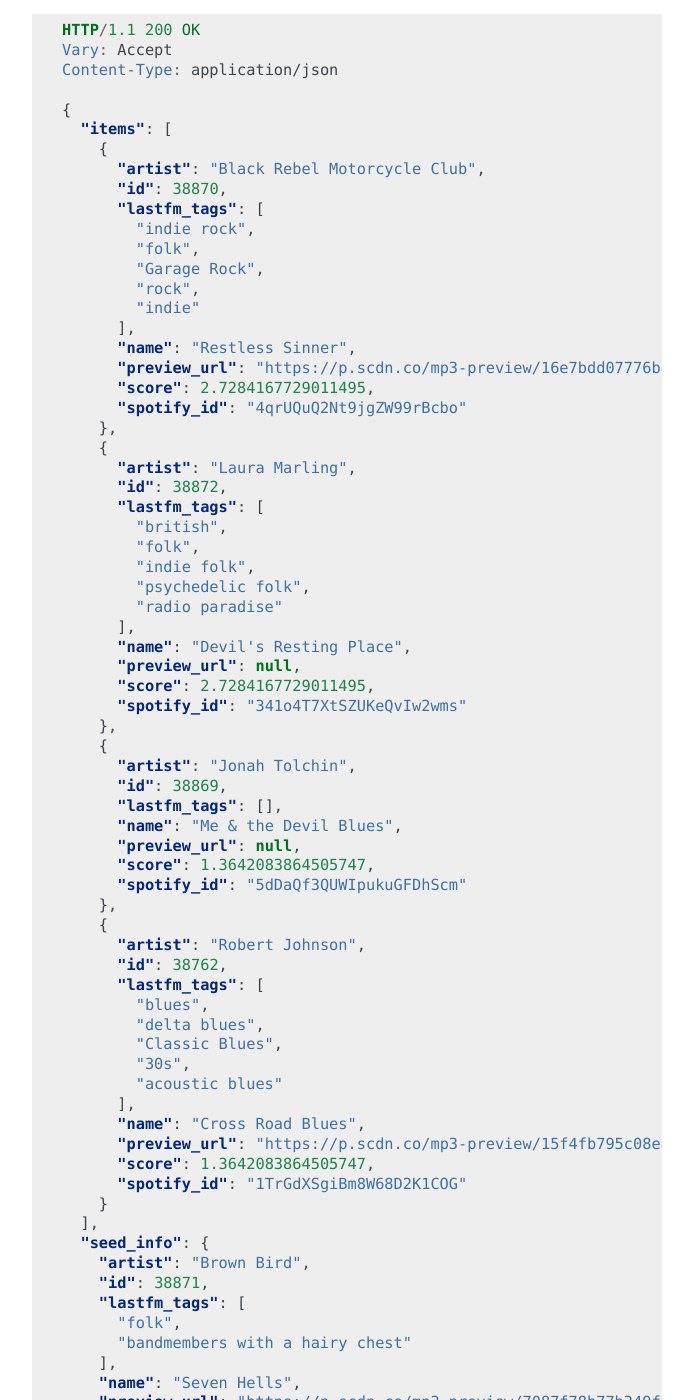
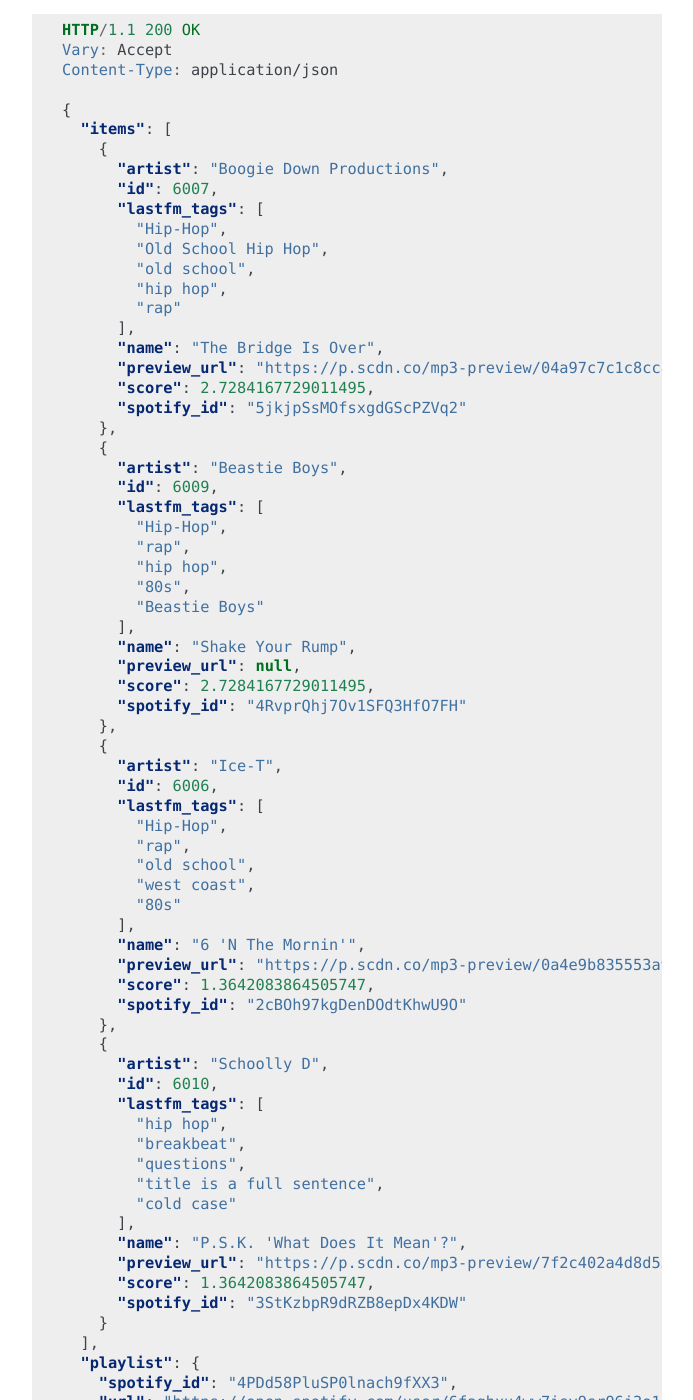
Before and after one commit to Stavros0x00/playlist_api, a Sphinx documentation site: the page built from docs/index.rst, in a window 1280 px wide and 1400 px high, scrolled down 2251 px. Shown: the whole window, without its empty margins (418-1111 px from the left). Built offline with Sphinx 7.4.7, drawn with Linux system fonts in a browser that asks for light colours; some of the changed text lies outside the part shown.

Commit message:
changed api docs

```diff
--- a/docs/index.rst
+++ b/docs/index.rst
@@ -132,70 +132,83 @@
       {
         "items": [
           {
-            "artist": "Black Rebel Motorcycle Club",
-            "id": 38870,
+            "artist": "Boogie Down Productions",
+            "id": 6007,
             "lastfm_tags": [
-              "indie rock",
-              "folk",
-              "Garage Rock",
-              "rock",
-              "indie"
+              "Hip-Hop",
+              "Old School Hip Hop",
+              "old school",
+              "hip hop",
+              "rap"
             ],
-            "name": "Restless Sinner",
-            "preview_url": "https://p.scdn.co/mp3-preview/16e7bdd07776b8bcfb0a565939450253451b895b?cid=0c0bb28de56d49d3b925f9755a289113",
+            "name": "The Bridge Is Over",
+            "preview_url": "https://p.scdn.co/mp3-preview/04a97c7c1c8cc89293006d3f4e57aac4ccf824bd?cid=0c0bb28de56d49d3b925f9755a289113",
             "score": 2.7284167729011495,
-            "spotify_id": "4qrUQuQ2Nt9jgZW99rBcbo"
+            "spotify_id": "5jkjpSsMOfsxgdGScPZVq2"
           },
           {
-            "artist": "Laura Marling",
-            "id": 38872,
+            "artist": "Beastie Boys",
+            "id": 6009,
             "lastfm_tags": [
-              "british",
-              "folk",
-              "indie folk",
-              "psychedelic folk",
-              "radio paradise"
+              "Hip-Hop",
+              "rap",
+              "hip hop",
+              "80s",
+              "Beastie Boys"
             ],
-            "name": "Devil's Resting Place",
+            "name": "Shake Your Rump",
             "preview_url": null,
             "score": 2.7284167729011495,
-            "spotify_id": "341o4T7XtSZUKeQvIw2wms"
+            "spotify_id": "4RvprQhj7Ov1SFQ3HfO7FH"
           },
           {
-            "artist": "Jonah Tolchin",
-            "id": 38869,
-            "lastfm_tags": [],
-            "name": "Me & the Devil Blues",
-            "preview_url": null,
+            "artist": "Ice-T",
+            "id": 6006,
+            "lastfm_tags": [
+              "Hip-Hop",
+              "rap",
+              "old school",
+              "west coast",
+              "80s"
+            ],
+            "name": "6 'N The Mornin'",
+            "preview_url": "https://p.scdn.co/mp3-preview/0a4e9b835553a99d1b1a4934443fecc1d3a24dd2?cid=0c0bb28de56d49d3b925f9755a289113",
             "score": 1.3642083864505747,
-            "spotify_id": "5dDaQf3QUWIpukuGFDhScm"
+            "spotify_id": "2cBOh97kgDenDOdtKhwU9O"
           },
           {
-            "artist": "Robert Johnson",
-            "id": 38762,
+            "artist": "Schoolly D",
+            "id": 6010,
             "lastfm_tags": [
-              "blues",
-              "delta blues",
-              "Classic Blues",
-              "30s",
-              "acoustic blues"
+              "hip hop",
+              "breakbeat",
+              "questions",
+              "title is a full sentence",
+              "cold case"
             ],
-            "name": "Cross Road Blues",
-            "preview_url": "https://p.scdn.co/mp3-preview/15f4fb795c08eaded1a326baa0e72cfc05ad1ddf?cid=0c0bb28de56d49d3b925f9755a289113",
+            "name": "P.S.K. 'What Does It Mean'?",
+            "preview_url": "https://p.scdn.co/mp3-preview/7f2c402a4d8d53524f4b01a7db9dc41955461e92?cid=0c0bb28de56d49d3b925f9755a289113",
             "score": 1.3642083864505747,
-            "spotify_id": "1TrGdXSgiBm8W68D2K1COG"
+            "spotify_id": "3StKzbpR9dRZB8epDx4KDW"
           }
         ],
+        "playlist": {
+          "spotify_id": "4PDd58PluSP0lnach9fXX3",
+          "url": "https://open.spotify.com/user/6faqhxu4ww7isy9sr96j3o116/playlist/4PDd58PluSP0lnach9fXX3"
+        },
         "seed_info": {
-          "artist": "Brown Bird",
-          "id": 38871,
+          "artist": "De La Soul",
+          "id": 6008,
           "lastfm_tags": [
-            "folk",
-            "bandmembers with a hairy chest"
+            "Hip-Hop",
+            "hip hop",
+            "old school",
+            "rap",
+            "80s"
           ],
-          "name": "Seven Hells",
-          "preview_url": "https://p.scdn.co/mp3-preview/7087f78b77b349f63ebb0c9eefe06db1cdb8276a?cid=0c0bb28de56d49d3b925f9755a289113",
-          "spotify_id": "1mpkTTUxWTB3FlO2OlRIB4"
+          "name": "Me, Myself And I",
+          "preview_url": null,
+          "spotify_id": "30UTvW5IQWXmvdcZ1zbF6R"
         }
       }
 
```
Also changed, not shown: other parts of docs/index.rst (+1 -1 lines).
